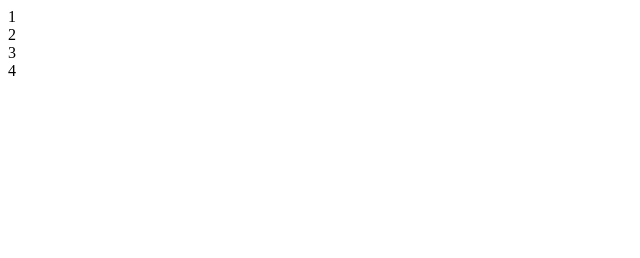
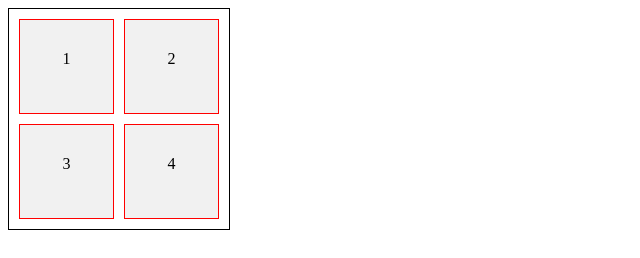
Before and after one commit to acciojob/place-the-item-in-grid-css-Tazh-nik, a website: page main.html in a window 1280 px wide. Shown: the whole page, without its empty margins (0-640 px from the left). Drawn offline with Linux system fonts and the light colour scheme.

Commit message:
created a submission

```diff
--- a/styles.css
+++ b/styles.css
@@ -1,2 +1,18 @@
 
 /* Your CSS Code here. */
+.holder{
+	display:grid;
+	width:200px;
+	height:200px;
+	 grid-template-columns: repeat(2, 1fr);
+    grid-template-rows: repeat(2, 1fr);
+    gap: 10px;
+	border:1px solid black;
+    padding: 10px;
+}
+.item{
+	border:1px solid red;
+	 padding: 30px;
+	 background-color: #f1f1f1;
+	text-align:center;
+}
```
